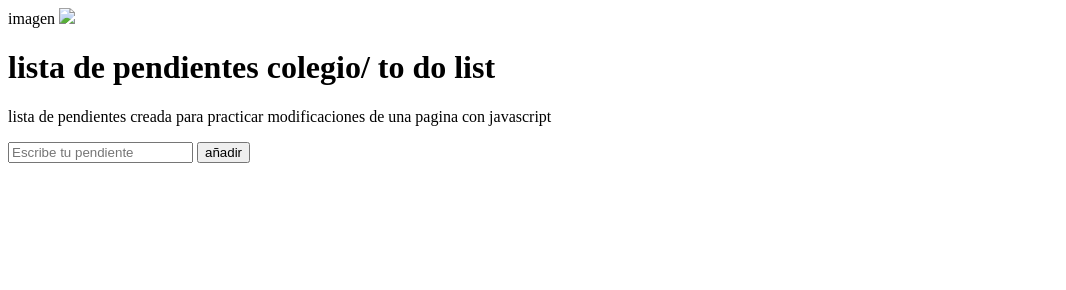
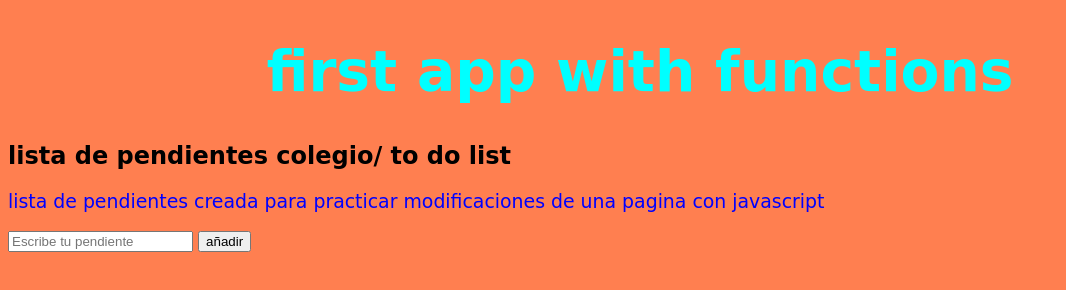
Before and after one commit to johan26sebastian/ejemplo2, a plain HTML site: page index.html in a window 1280 px wide. Shown: the whole page, without its empty margins (0-1066 px from the left). Drawn offline with Linux system fonts and the light colour scheme.

Commit message:
17/09/2021 1

```diff
--- a/index.html
+++ b/index.html
@@ -1,15 +1,13 @@
 <!DOCTYPE html>
 <html>
     <head>
-        <title>practica imagen</title>
         <link rel="stylesheet" href="main.css"
-        <link rel="stylesheet" href="index.css"
-        <h1>imagen</h1>
+        <link rel="stylesheet" href="index.js">
         <meta http-equiv="content-type" content="text/html;charset=UTF-8">
     </head>
     <body>
-        <img src="imagenes/horario.png" class="img">
-        <h1 id="titulo"> lista de pendientes colegio/ to do list</h1>
+        <h1>first app with functions</h1>
+        <h2 id="titulo"> lista de pendientes colegio/ to do list</h2>
         <p id="parrafo">lista de pendientes creada para practicar modificaciones de una pagina con javascript</p>
         <form id="formulario-pendiente">
             <input type="text" id="pendiente" placeholder="Escribe tu pendiente">
--- a/main.css
+++ b/main.css
@@ -0,0 +1,15 @@
+h1 {
+    text-align: center;
+    color: aqua;
+    font-size: 1.5cm;
+}
+
+p {
+    color:blue;
+    font-size: 0.5cm;
+}
+
+body {
+    font-family:cursive;
+    background-color: coral;
+}
```
